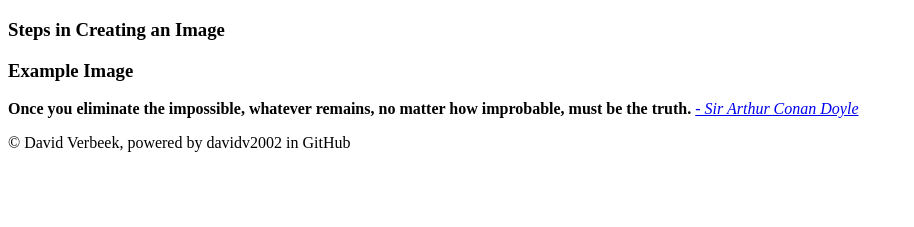
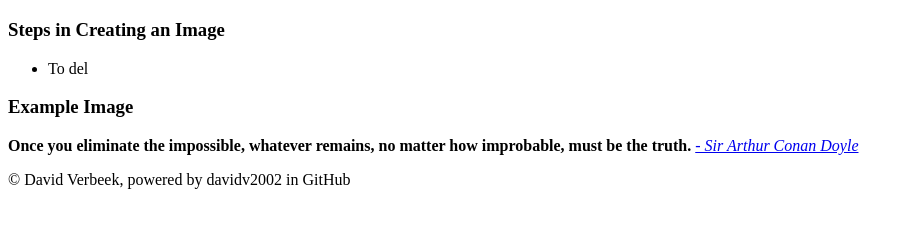
Before and after one commit to davidv2002/html-lessions, a plain HTML site: page childPages/Image.html in a window 1280 px wide. Shown: the part 61-288 px from the top of the page, without its empty margins (0-914 px from the left). Drawn offline with Linux system fonts and the light colour scheme.

Commit message:
Update Image.html

```diff
--- a/childPages/Image.html
+++ b/childPages/Image.html
@@ -18,9 +18,9 @@
     <section>
       <h3>Steps in Creating an Image</h3>
 
-        <article>
-
-        </article>
+        <ul>
+          <li> To del
+        </ul>
 
     </section>
 
```
